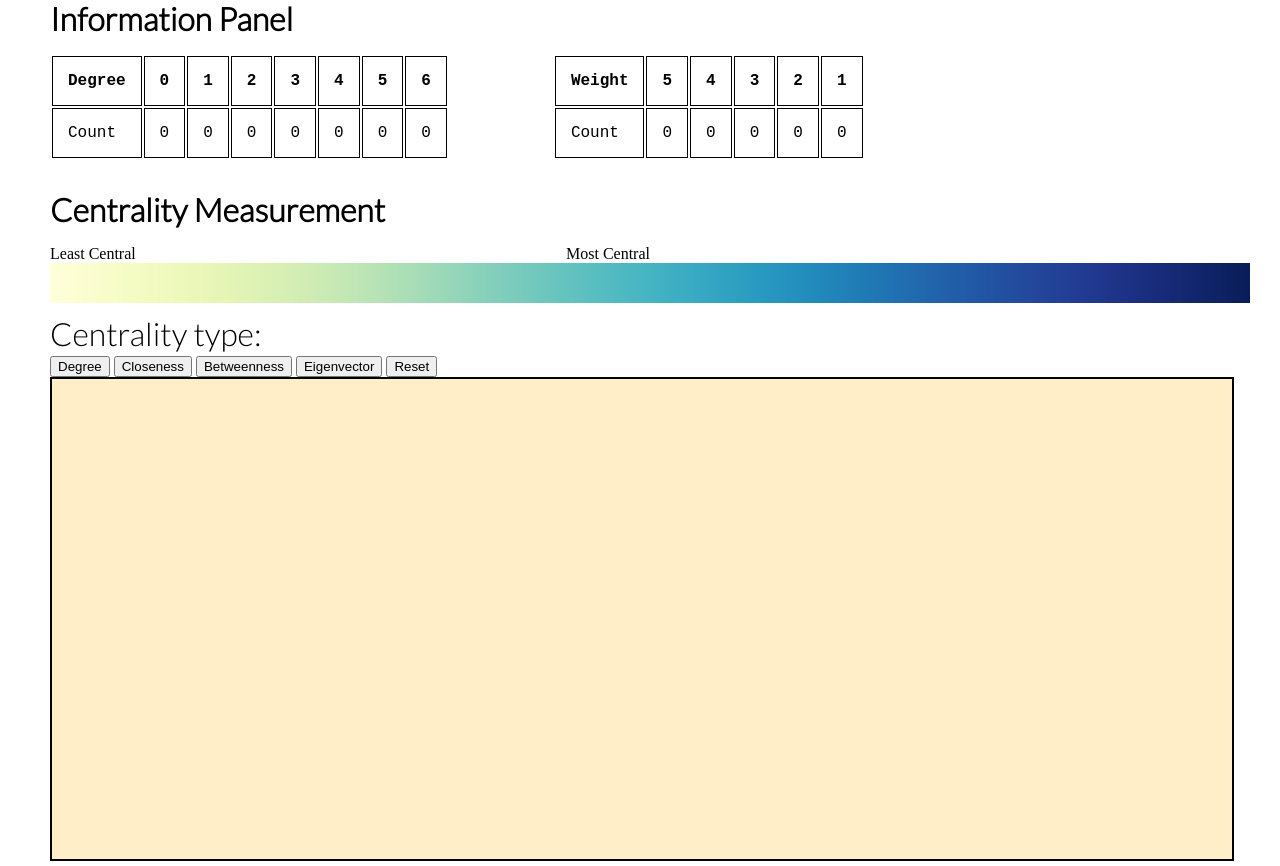
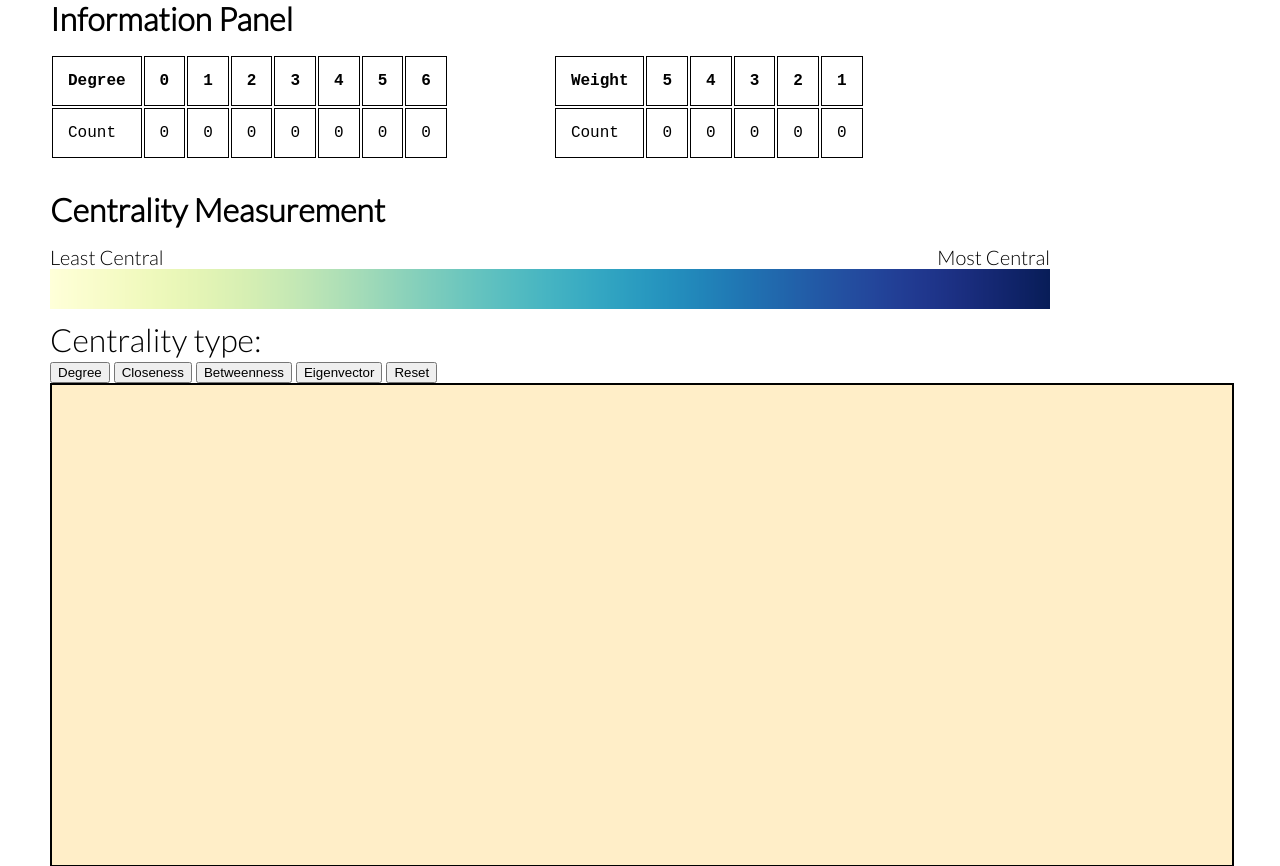
Before and after one commit to raylyh/rmbi-capstone-mirror, a Flask app: page / in a window 1280 px wide. Shown: the part 637-1503 px from the top of the page. Run offline with Flask 2, Linux system fonts and the light colour scheme; data that the repository does not hold is empty; parts of the project's set-up code (start-up, migrations or seed data) failed here and were passed over.

Commit message:
set centrality picture width and text

```diff
--- a/static/stylesheet.css
+++ b/static/stylesheet.css
@@ -6,7 +6,7 @@ body {
 
 
 /* general texts */
-p, span, input[type="text"], h1, h2, label, form {
+p, span, input[type="text"], h1, h2, label, form, .colorbar div {
   font-family: "Lato", sans-serif;
   font-weight: lighter;
   font-size: 32px;
@@ -24,7 +24,7 @@ h2 {
   font-weight: bolder;
   margin-bottom: 0.5em;
 }
-label, .checkboxes * {
+label, .checkboxes *, .colorbar div {
   font-size: 20px;
 }
 input[type="checkbox"] {
@@ -89,6 +89,19 @@ div.functionmenu:hover {
   display: inline-block;
 }
 
+/*Centrality*/
+.colorbar {
+  width: 100%;
+  max-width: 1000px;
+}
+.text-right {
+  float: right;
+  text-align: right;
+}
+.text-left {
+  float: left;
+}
+
 /* SLIDER */
 .slidecontainer {
   width: 400px; /* Width of the outside container */
--- a/templates/index.html
+++ b/templates/index.html
@@ -72,10 +72,10 @@
 		</div>
 		<div class="sosc">
 			<h2>Centrality Measurement</h2>
-			<div id="colorbar" style="width:600px">
-			                <div class="text-right" style="float:right">Most Central</div>
-			                <div>Least Central</div>
-											<img src = "{{ url_for('static', filename='YlOrRd.png')}}" width="200%" height="40" alt="YlOrRd" style="max-width:200%;">
+			<div class="colorbar">
+				<div class="text-left">Least Central</div>
+        <div class="text-right">Most Central</div>
+				<img src = "{{ url_for('static', filename='YlOrRd.png')}}" width="100%" height="40" alt="YlOrRd">
 			</div>
 			<div class="row">
         <div class="col-xs-8 text-center">
```
Lines whose indentation alone changed are shown as unchanged.
